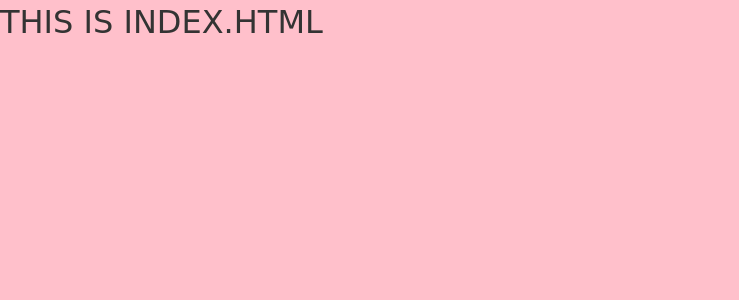
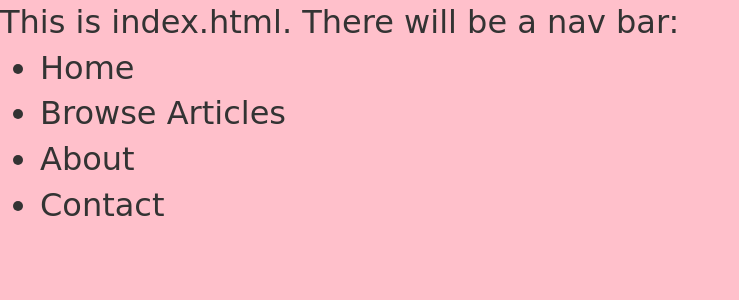
Before and after one commit to jennifertigner/island-blog, a Django app: page / in a window 1280 px wide. Shown: the top 300 px of the page, without its empty margins (0-739 px from the left). Run offline with Django 3.2, Linux system fonts and the light colour scheme; some libraries are stand-ins or nearby versions.

Commit message:
More relations in views.py

```diff
--- a/blog/models.py
+++ b/blog/models.py
@@ -7,7 +7,7 @@ class Article(models.Model):
   comment_count = models.IntegerField(default=0)
   image_count = models.IntegerField(default=0)
   tag_count = models.IntegerField(default=0)
-  tags = models.ManyToManyField('Tag')
+  tags = models.ManyToManyField('Tag', blank=True)
   date_posted = models.DateField(auto_now=False, auto_now_add=True)
   latitude = models.FloatField(default=48.4692338)
   longitude = models.FloatField(default=-123.3698813)
@@ -27,7 +27,7 @@ class Comment(models.Model):
 
 class Tag(models.Model):
   tag_text = models.CharField(max_length=100)
-  articles = models.ManyToManyField('Article')
+  articles = models.ManyToManyField('Article', blank=True)
 
   def __str__(self):
     return self.tag_text
--- a/blog/templates/browse/browse.html
+++ b/blog/templates/browse/browse.html
@@ -1,6 +1,7 @@
 {% extends 'main/base.html' %}
 {% block content %}
 
-This will be a page which will show all the articles of that tag (filtered)
+<p>The current word is: {{ browse.tag_text }}</p>
+<p>The articles with this word are:  {{ browse.articles }}</p>
 
 {% endblock %}
--- a/blog/templates/browse/tag_list.html
+++ b/blog/templates/browse/tag_list.html
@@ -3,10 +3,6 @@
 
 Here ye shall see a list of tags (ie. categories):
 
-<ul>
-  <li>beaches</li>
-  <li>wineries</li>
-  <li>etc</li>
-</ul>
+{{ browse_tag_list.tag_list }}
 
 {% endblock %}
--- a/blog/templates/main/base.html
+++ b/blog/templates/main/base.html
@@ -25,6 +25,11 @@
     <title>Jenn's Little Island Blog</title>
   </head>
   <body>
+<!--  Every page will have:
+      - logo at top
+      - nav bar
+      - footer
+      - sidebar to the right -->
       {% block content %}
       {% endblock %}
   </body>
--- a/blog/templates/main/index.html
+++ b/blog/templates/main/index.html
@@ -1,6 +1,12 @@
 {% extends 'main/base.html' %}
 {% block content %}
 
-THIS IS INDEX.HTML
+This is index.html. There will be a nav bar:
+<ul>
+<li>Home</li>
+<li>Browse Articles</li>
+<li>About</li>
+<li>Contact</li>
+</ul>
 
 {% endblock %}
--- a/blog/urls.py
+++ b/blog/urls.py
@@ -16,7 +16,7 @@ urlpatterns = [
   # ex: /browse
   url(r'^browse/$', views.browse_tag_list, name='browse_tag_list'),
   # ex: /browse/beach
-  url(r'^browse/(?P<tag_id>[a-zA-Z]+)/$', views.browse, name='browse'),
+  url(r'^browse/(?P<tag_word>[a-zA-Z]+)/$', views.browse, name='browse'),
   # ex: /about
   url(r'^about/$', views.about, name='about'),
   # ex: /contact
--- a/blog/views.py
+++ b/blog/views.py
@@ -1,15 +1,29 @@
-from django.shortcuts import render, get_object_or_404, render_to_response
+from django.shortcuts import render, get_object_or_404
 from django.template import RequestContext
+from django.http import HttpResponse
 from .models import Article, Comment, Tag, Image
 
 def index(request):
   return render(request, 'main/index.html')
 
 def browse_tag_list(request):
-  return render(request, 'browse/tag_list.html')
+  tag_list = []
+  tags = Tag.objects.all().order_by('tag_text')
+  for tag in tags:
+    word = tag.tag_text
+    tag_list.append(word)
+  return render(request, 'browse/tag_list.html', {
+    'tag_list': tag_list
+  });
 
-def browse(request, tag_id):
-  return render(request, 'browse/browse.html')
+def browse(request, tag_word):
+  tag = Tag.objects.get(tag_text=tag_word)
+  articles = Article.objects.get(tags=tag)
+  tag_text = tag.tag_text
+  return render(request, 'browse/browse.html', {
+    'articles': articles,
+    'tag_text': tag_text
+  });
 
 def about(request):
   return render(request, 'about/about.html')
@@ -18,16 +32,35 @@ def contact(request):
   return render(request, 'contact/contact.html')
 
 def article(request, article_id):
-  return render(request, 'article/article.html')
+  article = Article.objects.get(pk=article_id)
+  title = article.title
+  summary = article.summary
+  article_text = article.article_text
+  tags = article.tags.all()
+  date_posted = article.date_posted
+  comment_count = article.comment_count
+  image = Image.objects.get(article=article)
+  image_description = image.description
+  return render(request, 'article/article.html', {
+    'article': article,
+    'title': title,
+    'summary': summary,
+    'article_text': article_text,
+    'tags': tags,
+    'date_posted': date_posted,
+    'comment_count': comment_count,
+    'image': image,
+    'image_description': image_description
+  });
 
 def error404(request):
-  response = render_to_response('error/404.html', {},
+  response = render('error/404.html', {},
   context_instance=RequestContext(request))
   response.status_code = 404
   return response
 
 def error500(request):
-  response = render_to_response('error/500.html', {},
+  response = render('error/500.html', {},
   context_instance=RequestContext(request))
   response.status_code = 500
   return response
```
Also changed, not shown: blog/templates/article/article.html (+8 -1 lines), blog/migrations/0003_auto_20160330_2231.py (added), static/images/sidney-pier-mar-29-2016.jpg (added).
